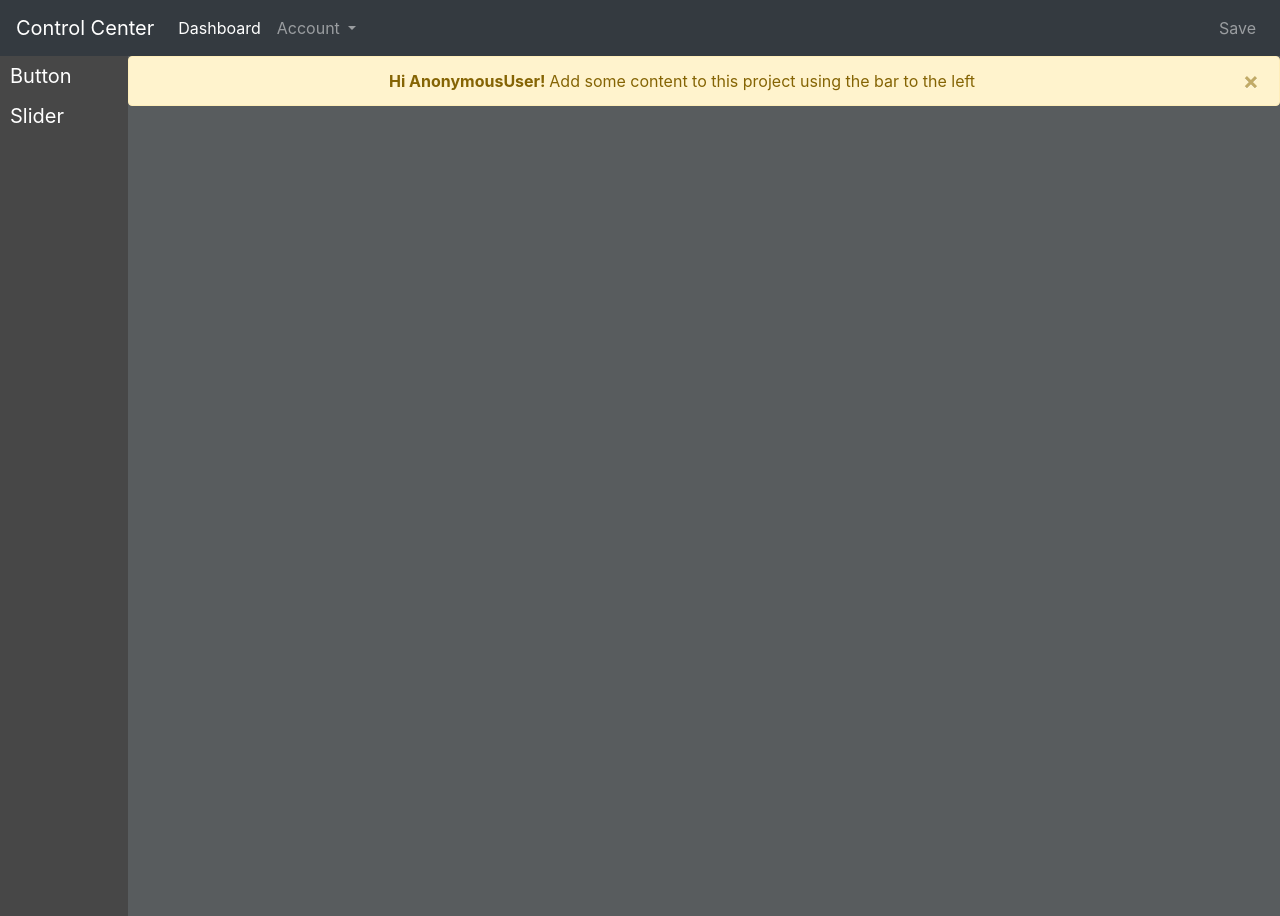
After one commit to mellisor/Control_Center, a Django app: template dashboard/templates/project.html in a window 1280 px wide. The commit adds this page. Run offline with Django 3.2, Linux system fonts and the light colour scheme; the template is opened without the code that fills it, so the values that code supplies are empty; some libraries are stand-ins or nearby versions.

Commit message:
Added some stuff

```diff
--- a/dashboard/static/dashboard/styles.css
+++ b/dashboard/static/dashboard/styles.css
@@ -16,3 +16,8 @@ body {
     margin: 5px;
     width : 5rem;
 }
+
+.modal-dialog {
+    text-align: left;
+    background-color: white;
+}
--- /dev/null
+++ b/dashboard/templates/project.html
@@ -0,0 +1,75 @@
+{% extends 'auth_base.html' %}
+{% block title %}Edit a Project{% endblock %}
+{% block includes %}
+    <style>
+        .sidebar-wrapper {
+            width: 10%;
+            position: fixed;
+            left: 0;
+            text-align: left;
+            height: 100%;
+            background-color: rgb(71, 71, 71);
+            color: white;
+        }
+
+        .sidebar-nav {
+            list-style: none;
+            text-indent: 10px;
+            padding-left: 0px;
+        }
+
+        .sidebar-nav li {
+            line-height: 40px;
+            font-size: 20px;
+        }
+
+        .sidebar-nav a {
+            display: block;
+        }
+
+        .sidebar-nav a:hover {
+            background: rgba(255,255,255,.2)
+        }
+
+        .alert {
+            margin-left: 10%;
+        }
+    </style>
+    <script
+    src="https://code.jquery.com/jquery-3.3.1.min.js"
+    integrity="sha256-FgpCb/KJQlLNfOu91ta32o/NMZxltwRo8QtmkMRdAu8="
+    crossorigin="anonymous"></script>
+    <script>
+        function createButton() {
+            proj = document.getElementById('project');
+            but = document.createElement('button');
+            but.setAttribute('class','btn');
+            but.setAttribute('id',proj.childNodes().length)
+            proj.appendChild(but);
+        }
+    </script>
+{% endblock %}
+{% block navbar %}
+<ul class="nav navbar-nav ml-auto">
+    <li class="nav-item"><a class="nav-link">Save</a></li>
+</ul>
+{% endblock %}
+{% block body %}
+    <div class="sidebar-wrapper">
+        <ul class="sidebar-nav">
+            <li><a onclick="createButton()">Button</a></li>
+            <li><a onclick="createSlider()">Slider</a></li>
+        </ul>
+    </div>
+    {% if content|length is 0 %}
+    <div class="alert alert-warning alert-dismissible fade show" role="alert">
+        <strong>Hi {{user}}! </strong>Add some content to this project using the bar to the left
+        <button type="button" class="close" data-dismiss="alert" aria-label="Close">
+            <span aria-hidden="true">&times;</span>
+        </button>
+    </div>
+    {% endif %}
+    <div id="project">
+        {{content|safe}}
+    </div>
+{% endblock %}
--- a/dashboard/urls.py
+++ b/dashboard/urls.py
@@ -3,6 +3,9 @@ from django.urls import path, include
 
 from . import views
 
+app_name = "dashboard"
+
 urlpatterns = [
-    path('', views.dashboard),
+    path('', views.dashboard, name="index"),
+    path('edit/<slug:slug>', views.edit_project, name="edit")
 ]
--- /dev/null
+++ b/projects/5OGO82J206Z9MSM6E0NH.html
@@ -0,0 +1 @@
+<p>HI</p>
--- a/templates/auth_base.html
+++ b/templates/auth_base.html
@@ -5,7 +5,8 @@
     {% load static %}
     <script src="{% static "jquery/jquery-3.3.1.min.js" %}"></script>
     <script src="{% static "bootstrap/js/bootstrap.min.js" %}"></script>
-    <link rel="stylesheet" href="{% static "bootstrap/css/bootstrap.min.css" %}">{% block includes %}{% endblock %}
+    <link rel="stylesheet" href="{% static "bootstrap/css/bootstrap.min.css" %}">
+    <link rel="stylesheet" href="{% static "base/base.css" %}">{% block includes %}{% endblock %}
 </head>
 <body>
     <nav class="navbar navbar-expand-lg navbar-dark bg-dark">
@@ -28,7 +29,7 @@
                         <a class="dropdown-item" href="/accounts/logout/">Log Out</a>
                     </div>
                 </li>
-            </ul>
+            </ul>{% block navbar %}{% endblock %}
         </div>
     </nav>{% block body %}{% endblock %}
 </body>
--- a/templates/base.html
+++ b/templates/base.html
@@ -10,9 +10,6 @@
 <body>
     <nav class="navbar navbar-expand-lg navbar-dark bg-dark">
         <a class="navbar-brand" href="#">Control Center</a>
-        <button class="navbar-toggler" type="button" data-toggle="collapse" data-target="#navbarNav" aria-controls="navbarNav" aria-expanded="false" aria-label="Toggle navigation">
-            <span class="navbar-toggler-icon"></span>
-        </button>
     </nav>{% block body %}{% endblock %}
 </body>
 </html>
```
Also changed, not shown: dashboard/templates/dashboard.html (+31 -2 lines), dashboard/views.py (+27 -1 lines), db.sqlite3, projects/1H7HODPQ04A6NAJWY2FB.html (added), 2 other files. Lines whose indentation alone changed are shown as unchanged.
